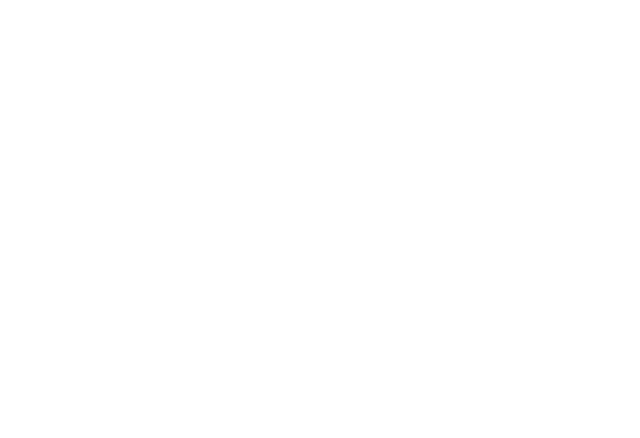
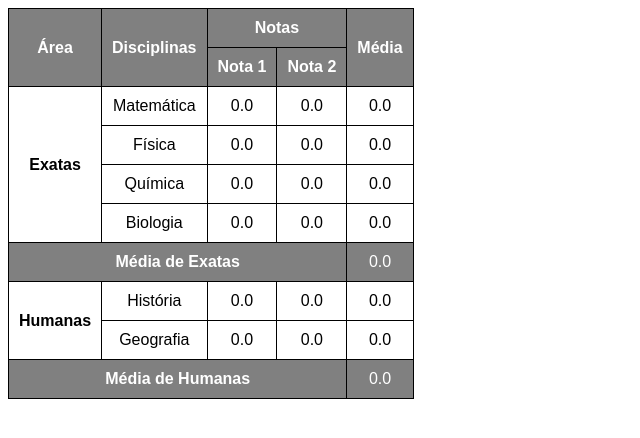
Before and after one commit to Saikii7/html-css, a plain HTML site: page desafios/des014/desafio.html in a window 1280 px wide. Shown: the whole page, without its empty margins (0-640 px from the left). Drawn offline with Linux system fonts and the light colour scheme.

Commit message:
Update desafio.html

```diff
--- a/desafios/des014/desafio.html
+++ b/desafios/des014/desafio.html
@@ -6,24 +6,88 @@
     <meta name="viewport" content="width=device-width, initial-scale=1.0">
     <title>Tabela</title>
     <style>
+        body {
+            font-family: Arial, Helvetica, sans-serif;
+        }
+
+        table {
+            border-collapse: collapse;
+        }
+
+        .media {
+            background-color: gray;
+            color: white;
+        }
+
+        td, th {
+            border: 1px solid black;
+            padding: 10px;
+            text-align: center;
+        }
 
     </style>
 </head>
 <body>
     <table>
         <thead>
-            <tr>
-                <th></th>
-                <th></th>
-                <th></th>
-                <th></th>
+            <tr class="media">
+                <th rowspan="2" scope="colgroup">Área</th>
+                <th rowspan="2" scope="colgroup">Disciplinas</th>
+                <th colspan="2" scope="colgroup">Notas</th>
+                <th rowspan="2" scope="colgroup">Média</th>
             </tr>
-            <tr>
-
+            <tr class="media">
+                <th scope="colgroup">Nota 1</th>
+                <th scope="colgroup">Nota 2</th>
             </tr>
         </thead>
         <tbody>
-
+            <tr>
+                <th rowspan="4" scope="rowgroup">Exatas</th>
+                <td>Matemática</td>
+                <td>0.0</td>
+                <td>0.0</td>
+                <td>0.0</td>
+            </tr>
+            <tr>
+                <td>Física</td>
+                <td>0.0</td>
+                <td>0.0</td>
+                <td>0.0</td>
+            </tr>
+            <tr>
+                <td>Química</td>
+                <td>0.0</td>
+                <td>0.0</td>
+                <td>0.0</td>
+            </tr>
+            <tr>
+                <td>Biologia</td>
+                <td>0.0</td>
+                <td>0.0</td>
+                <td>0.0</td>
+            </tr>
+            <tr class="media">
+                <th colspan="4" scope="row">Média de Exatas</th>
+                <td>0.0</td>
+            </tr>
+            <tr>
+                <th rowspan="2" scope="rowgroup">Humanas</th>
+                <td>História</td>
+                <td>0.0</td>
+                <td>0.0</td>
+                <td>0.0</td>
+            </tr>
+            <tr>
+                <td>Geografia</td>
+                <td>0.0</td>
+                <td>0.0</td>
+                <td>0.0</td>
+            </tr>
+            <tr class="media">
+                <th colspan="4" scope="row">Média de Humanas</th>
+                <td>0.0</td>
+            </tr>
         </tbody>
     </table>
 </body>
```
